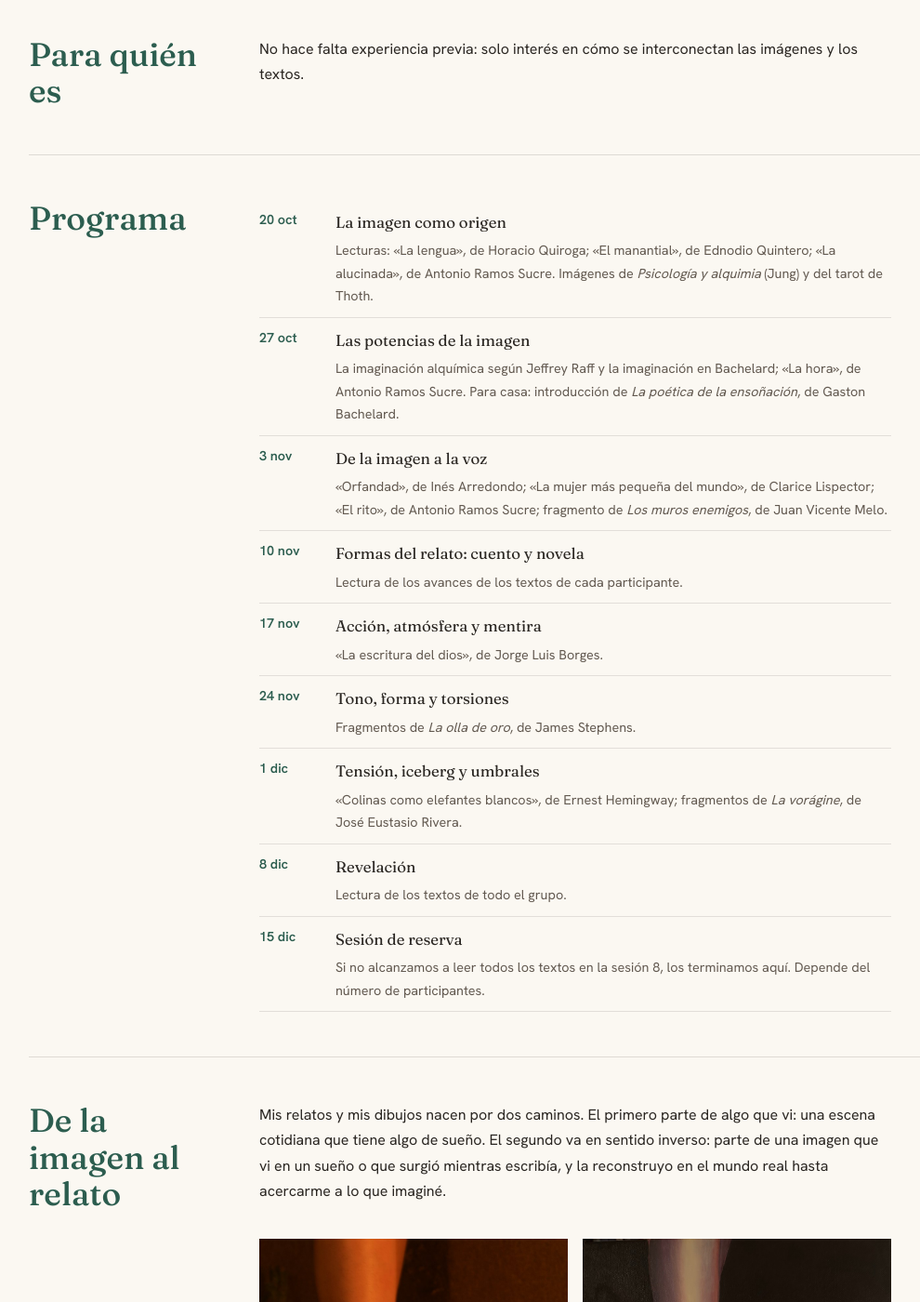
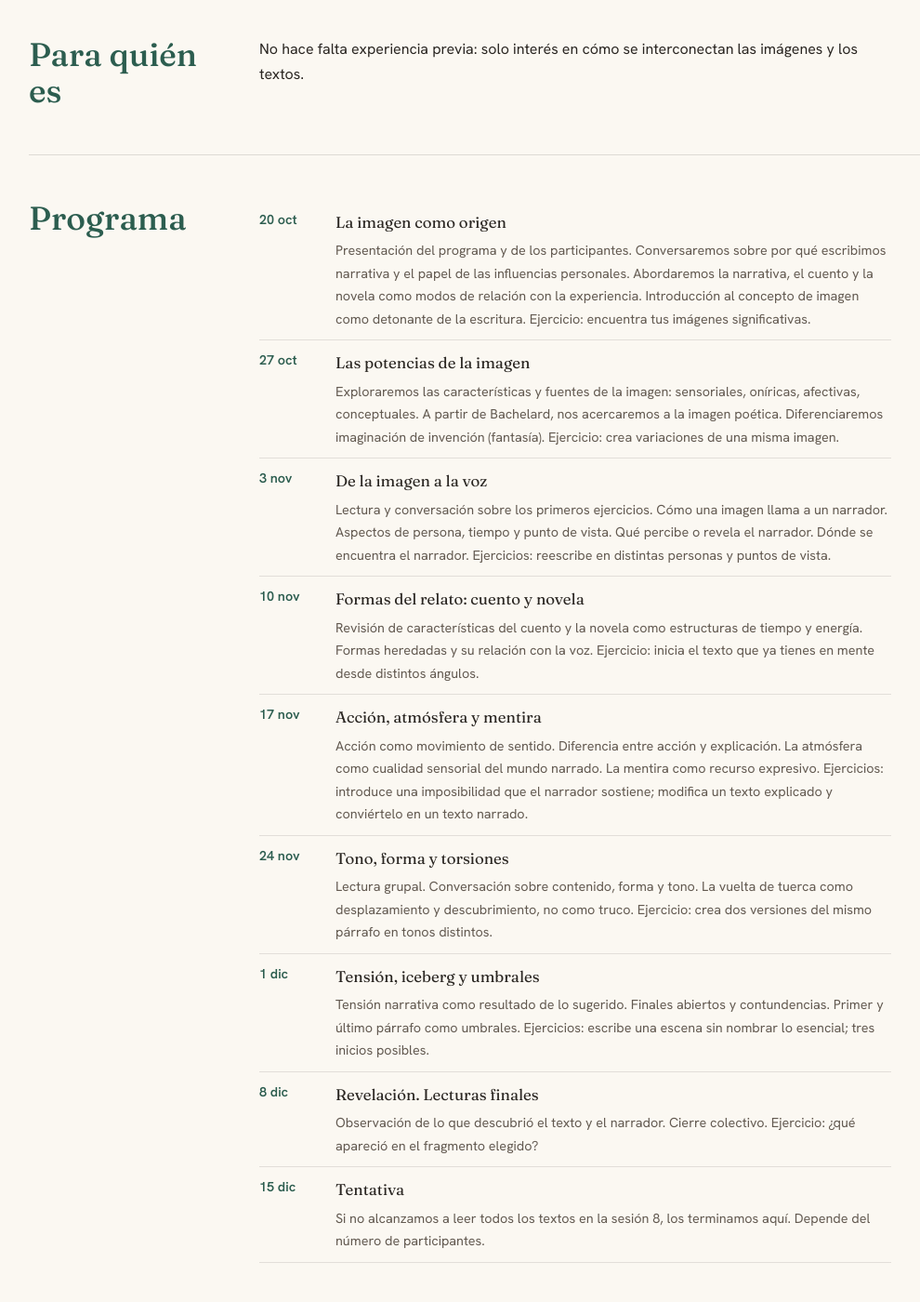
Before and after one commit to LiberPH/libertad-pantoja_site, a Jekyll site: the page built from talleres/la-imagen-y-el-narrador.html, in a window 1280 px wide and 1400 px high, scrolled down 1683 px. Shown: the whole window at 93% size, without its empty margins (89-1079 px from the left). Built offline with Jekyll 4.4.1, drawn with Linux system fonts in a browser that asks for light colours; some of the changed text lies outside the part shown.

Commit message:
Taller: descripción de cada sesión como en Malabar; 15 de diciembre tentativa
Co-Authored-By: Claude Opus 5.5 <noreply@anthropic.com>

```diff
--- a/talleres/la-imagen-y-el-narrador.html
+++ b/talleres/la-imagen-y-el-narrador.html
@@ -12,7 +12,7 @@ share_alt: "Taller La imagen y el narrador, con Libertad Pantoja"
   <p class="status-pill taller-estado">Inscripciones abiertas</p>
   <dl class="metadata-list">
     <div><dt>Inicio</dt><dd>Martes 20 de octubre de 2026</dd></div>
-    <div><dt>Sesiones</dt><dd>8 sesiones de 2 a 2&nbsp;½ horas, los martes a las 8:00 p.&nbsp;m., del 20 de octubre al 8 de diciembre, y una sesión de reserva el 15 de diciembre</dd></div>
+    <div><dt>Sesiones</dt><dd>8 sesiones de 2 a 2&nbsp;½ horas, los martes a las 8:00 p.&nbsp;m., del 20 de octubre al 8 de diciembre, y una sesión tentativa el 15 de diciembre</dd></div>
     <div><dt>Modalidad</dt><dd>En línea, por Zoom</dd></div>
     <div><dt>Costo</dt><dd>$2,500 MXN, con opción de pago en dos exhibiciones</dd></div>
     <div><dt>Cupo</dt><dd>15 lugares</dd></div>
@@ -44,15 +44,15 @@ share_alt: "Taller La imagen y el narrador, con Libertad Pantoja"
     <h2>Programa</h2>
     <div>
       <ol class="taller-programa">
-        <li><span class="taller-fecha">20 oct</span><div><p class="taller-sesion">La imagen como origen</p><p class="taller-lecturas">Lecturas: «La lengua», de Horacio Quiroga; «El manantial», de Ednodio Quintero; «La alucinada», de Antonio Ramos Sucre. Imágenes de <em>Psicología y alquimia</em> (Jung) y del tarot de Thoth.</p></div></li>
-        <li><span class="taller-fecha">27 oct</span><div><p class="taller-sesion">Las potencias de la imagen</p><p class="taller-lecturas">La imaginación alquímica según Jeffrey Raff y la imaginación en Bachelard; «La hora», de Antonio Ramos Sucre. Para casa: introducción de <em>La poética de la ensoñación</em>, de Gaston Bachelard.</p></div></li>
-        <li><span class="taller-fecha">3 nov</span><div><p class="taller-sesion">De la imagen a la voz</p><p class="taller-lecturas">«Orfandad», de Inés Arredondo; «La mujer más pequeña del mundo», de Clarice Lispector; «El rito», de Antonio Ramos Sucre; fragmento de <em>Los muros enemigos</em>, de Juan Vicente Melo.</p></div></li>
-        <li><span class="taller-fecha">10 nov</span><div><p class="taller-sesion">Formas del relato: cuento y novela</p><p class="taller-lecturas">Lectura de los avances de los textos de cada participante.</p></div></li>
-        <li><span class="taller-fecha">17 nov</span><div><p class="taller-sesion">Acción, atmósfera y mentira</p><p class="taller-lecturas">«La escritura del dios», de Jorge Luis Borges.</p></div></li>
-        <li><span class="taller-fecha">24 nov</span><div><p class="taller-sesion">Tono, forma y torsiones</p><p class="taller-lecturas">Fragmentos de <em>La olla de oro</em>, de James Stephens.</p></div></li>
-        <li><span class="taller-fecha">1 dic</span><div><p class="taller-sesion">Tensión, iceberg y umbrales</p><p class="taller-lecturas">«Colinas como elefantes blancos», de Ernest Hemingway; fragmentos de <em>La vorágine</em>, de José Eustasio Rivera.</p></div></li>
-        <li><span class="taller-fecha">8 dic</span><div><p class="taller-sesion">Revelación</p><p class="taller-lecturas">Lectura de los textos de todo el grupo.</p></div></li>
-        <li><span class="taller-fecha">15 dic</span><div><p class="taller-sesion">Sesión de reserva</p><p class="taller-lecturas">Si no alcanzamos a leer todos los textos en la sesión 8, los terminamos aquí. Depende del número de participantes.</p></div></li>
+        <li><span class="taller-fecha">20 oct</span><div><p class="taller-sesion">La imagen como origen</p><p class="taller-lecturas">Presentación del programa y de los participantes. Conversaremos sobre por qué escribimos narrativa y el papel de las influencias personales. Abordaremos la narrativa, el cuento y la novela como modos de relación con la experiencia. Introducción al concepto de imagen como detonante de la escritura. Ejercicio: encuentra tus imágenes significativas.</p></div></li>
+        <li><span class="taller-fecha">27 oct</span><div><p class="taller-sesion">Las potencias de la imagen</p><p class="taller-lecturas">Exploraremos las características y fuentes de la imagen: sensoriales, oníricas, afectivas, conceptuales. A partir de Bachelard, nos acercaremos a la imagen poética. Diferenciaremos imaginación de invención (fantasía). Ejercicio: crea variaciones de una misma imagen.</p></div></li>
+        <li><span class="taller-fecha">3 nov</span><div><p class="taller-sesion">De la imagen a la voz</p><p class="taller-lecturas">Lectura y conversación sobre los primeros ejercicios. Cómo una imagen llama a un narrador. Aspectos de persona, tiempo y punto de vista. Qué percibe o revela el narrador. Dónde se encuentra el narrador. Ejercicios: reescribe en distintas personas y puntos de vista.</p></div></li>
+        <li><span class="taller-fecha">10 nov</span><div><p class="taller-sesion">Formas del relato: cuento y novela</p><p class="taller-lecturas">Revisión de características del cuento y la novela como estructuras de tiempo y energía. Formas heredadas y su relación con la voz. Ejercicio: inicia el texto que ya tienes en mente desde distintos ángulos.</p></div></li>
+        <li><span class="taller-fecha">17 nov</span><div><p class="taller-sesion">Acción, atmósfera y mentira</p><p class="taller-lecturas">Acción como movimiento de sentido. Diferencia entre acción y explicación. La atmósfera como cualidad sensorial del mundo narrado. La mentira como recurso expresivo. Ejercicios: introduce una imposibilidad que el narrador sostiene; modifica un texto explicado y conviértelo en un texto narrado.</p></div></li>
+        <li><span class="taller-fecha">24 nov</span><div><p class="taller-sesion">Tono, forma y torsiones</p><p class="taller-lecturas">Lectura grupal. Conversación sobre contenido, forma y tono. La vuelta de tuerca como desplazamiento y descubrimiento, no como truco. Ejercicio: crea dos versiones del mismo párrafo en tonos distintos.</p></div></li>
+        <li><span class="taller-fecha">1 dic</span><div><p class="taller-sesion">Tensión, iceberg y umbrales</p><p class="taller-lecturas">Tensión narrativa como resultado de lo sugerido. Finales abiertos y contundencias. Primer y último párrafo como umbrales. Ejercicios: escribe una escena sin nombrar lo esencial; tres inicios posibles.</p></div></li>
+        <li><span class="taller-fecha">8 dic</span><div><p class="taller-sesion">Revelación. Lecturas finales</p><p class="taller-lecturas">Observación de lo que descubrió el texto y el narrador. Cierre colectivo. Ejercicio: ¿qué apareció en el fragmento elegido?</p></div></li>
+        <li><span class="taller-fecha">15 dic</span><div><p class="taller-sesion">Tentativa</p><p class="taller-lecturas">Si no alcanzamos a leer todos los textos en la sesión 8, los terminamos aquí. Depende del número de participantes.</p></div></li>
       </ol>
     </div>
   </section>
```
